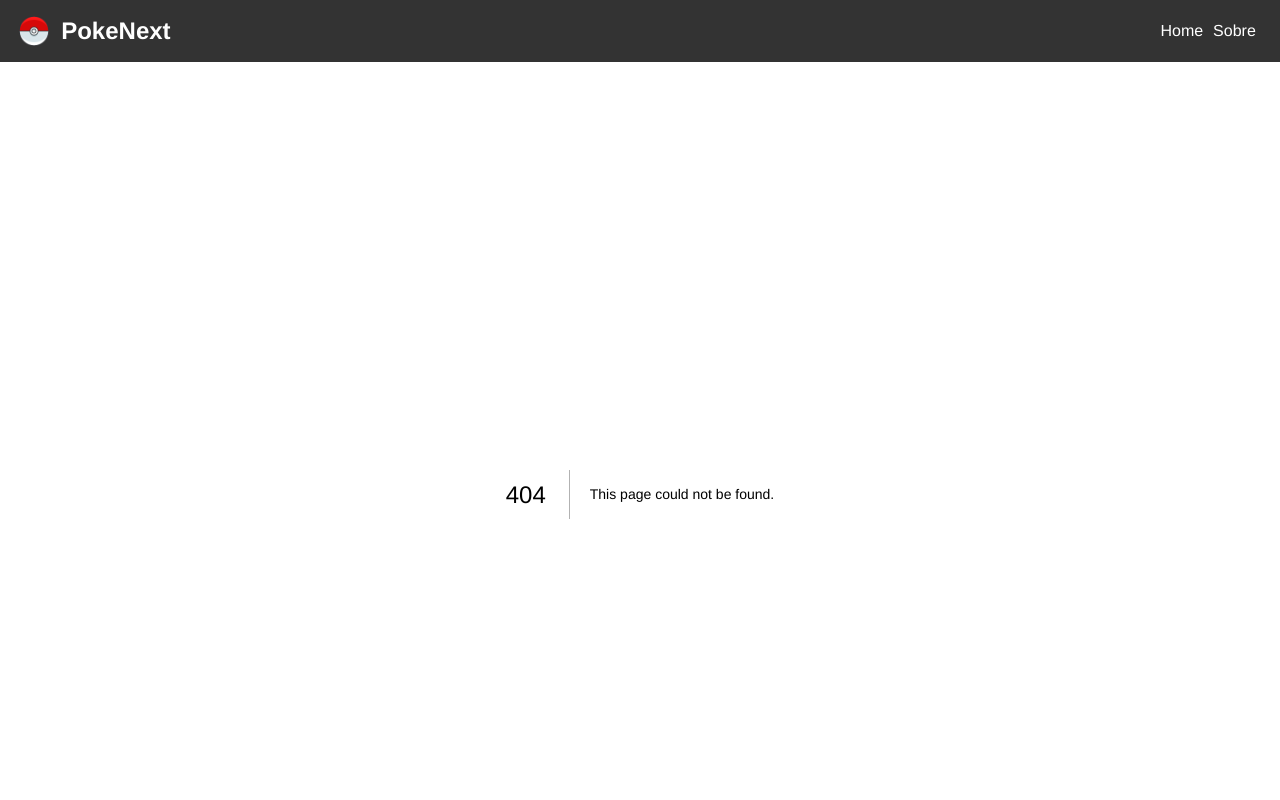
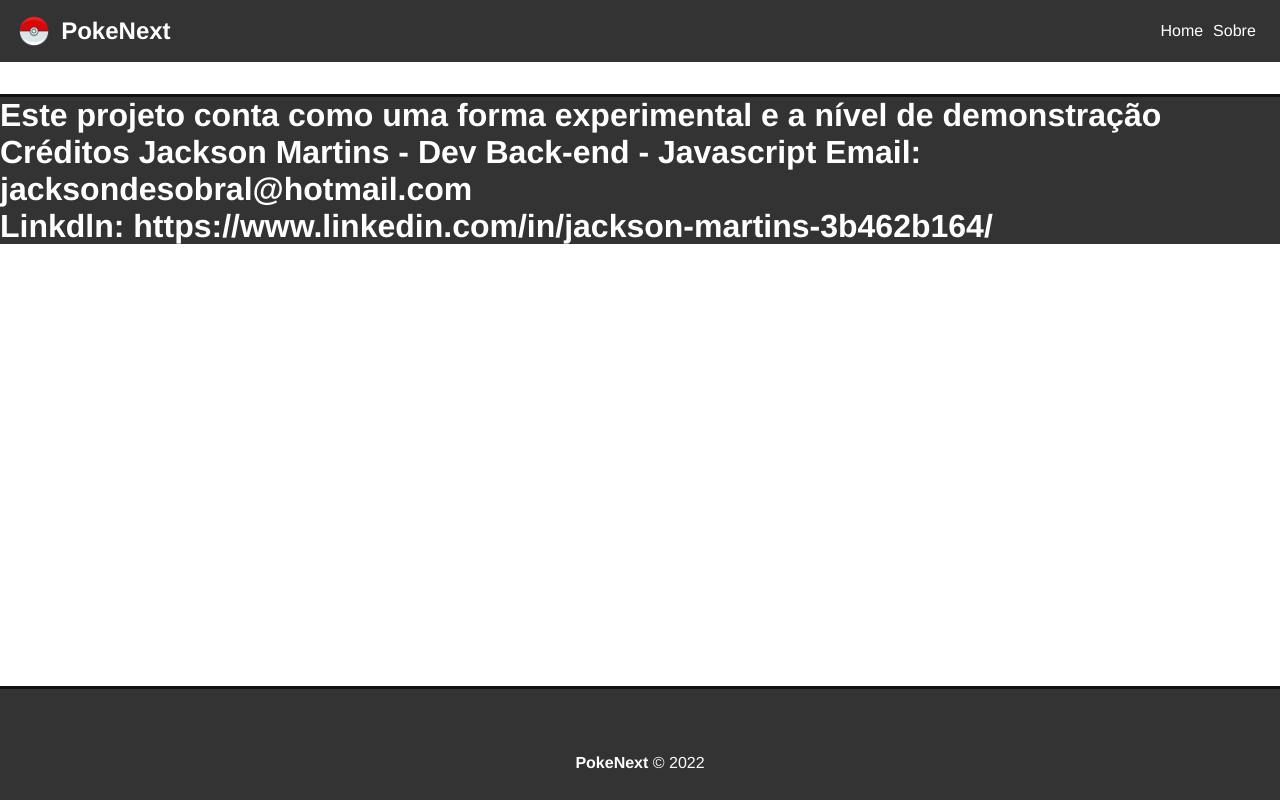
Before and after one commit to jacksonmmartins/pokedex, a Next.js app: page /sobre in a window 1280 px wide. Before the commit this address had no page. Shown: the top 800 px of the page. Built offline with nearby package versions, Linux system fonts and the light colour scheme.

Commit message:
sobre_customizacao

```diff
--- /dev/null
+++ b/src/pages/sobre.js
@@ -0,0 +1,22 @@
+import Link from "next/link";
+import Head from "next/head";
+import styles from '../styles/Sobre.module.css'
+
+export default function Sobre() {
+    return (
+    <>
+        <Head>
+            Sobre
+        </Head>
+        <div className={styles.sobre}>
+            <h1>
+                Este projeto conta como uma forma experimental e a nível de demonstração <br></br>
+                Créditos Jackson Martins - Dev Back-end - Javascript
+                Email: jacksondesobral@hotmail.com <br></br>
+                Linkdln: https://www.linkedin.com/in/jackson-martins-3b462b164/
+            </h1>
+        </div>
+    </>
+
+    )
+}
--- /dev/null
+++ b/src/styles/Sobre.module.css
@@ -0,0 +1,10 @@
+.sobre{
+    display: flex;
+    align-items: center;
+    justify-content: center;
+    background-color: #333;
+    height: 150px;
+    margin-top: 2em;
+    border-top: 3px solid #111;
+    color: #fff;
+}
```
